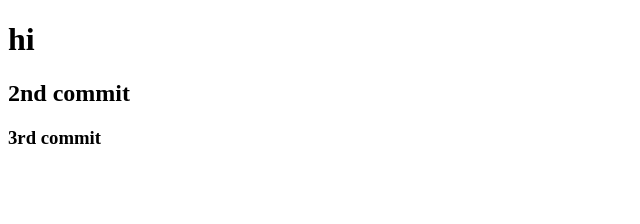
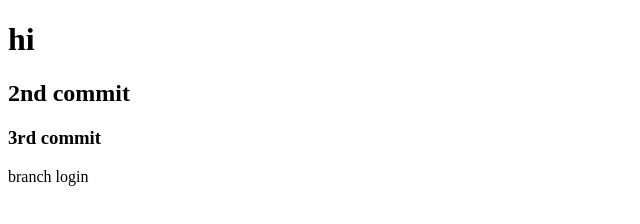
Before and after one commit to jihoonheo87/git-test, a plain HTML site: page index.html in a window 1280 px wide. Shown: the whole page, without its empty margins (0-640 px from the left). Drawn offline with Linux system fonts and the light colour scheme.

Commit message:
login branch

```diff
--- a/index.html
+++ b/index.html
@@ -10,5 +10,6 @@
     <h1>hi</h1>
     <h2>2nd commit</h2>
     <h3>3rd commit</h3>
+    <p>branch login</p>
 </body>
 </html>
```
